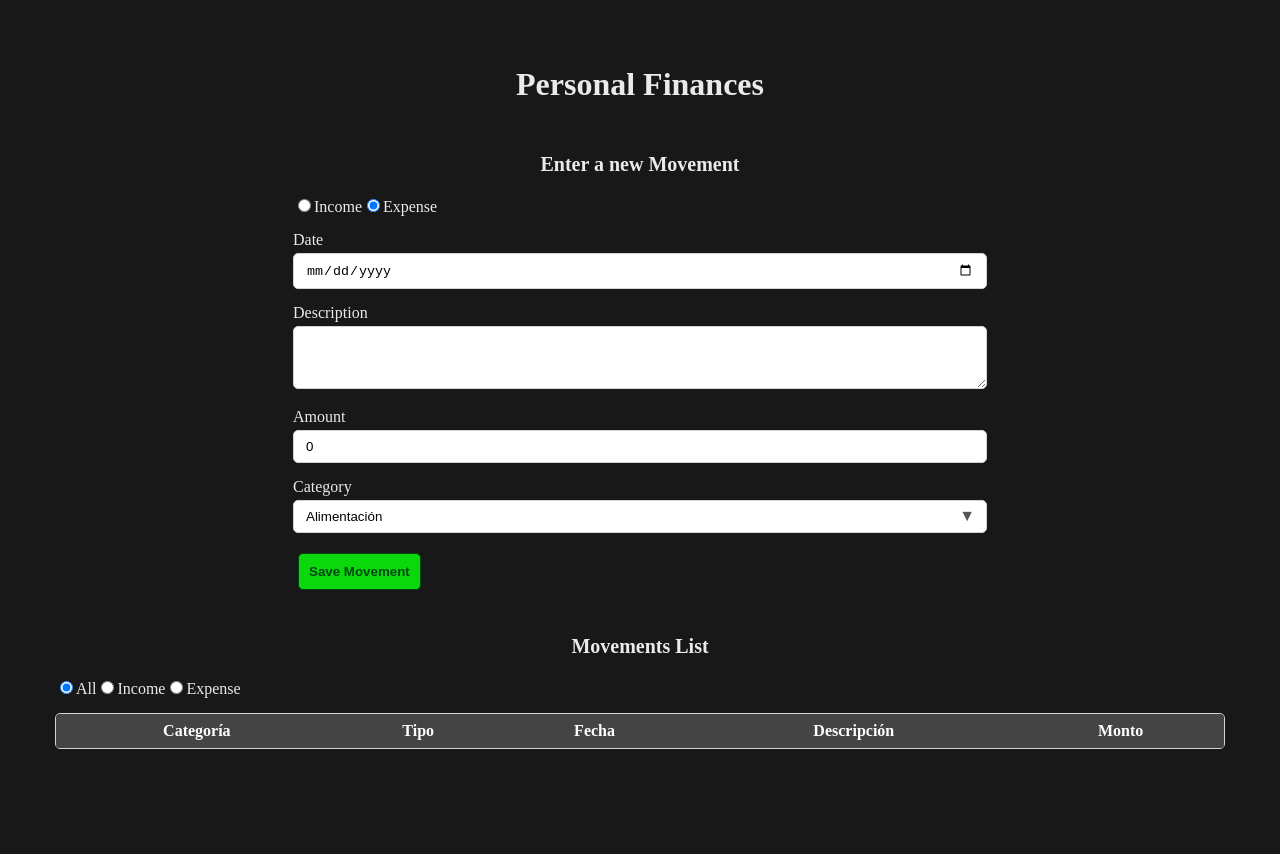
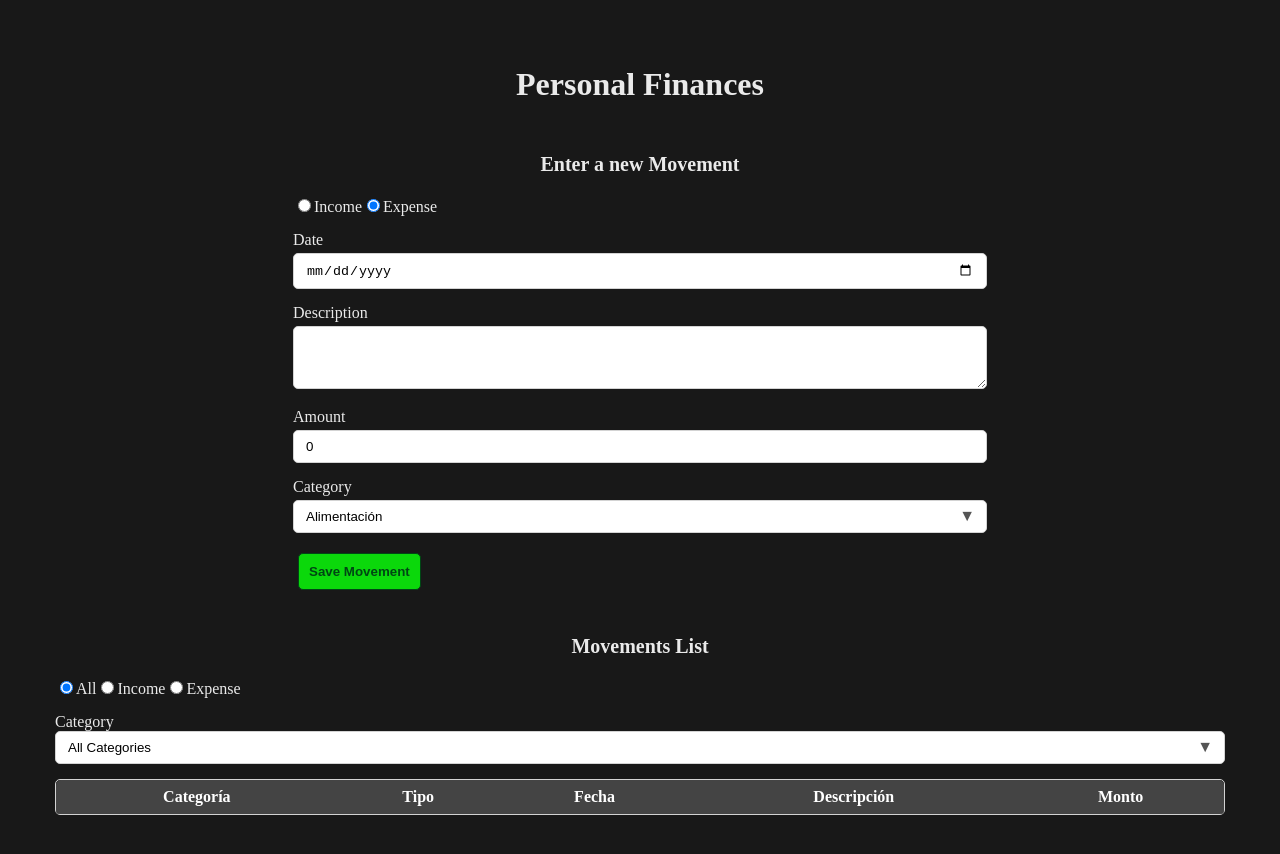
Before and after one commit to gus25888/personal-finance-app, a React (Vite) app in the folder frontend/: page / in a window 1280 px wide. Shown: the top 854 px of the page. Before the commit the page ends 804 px from the top, so only its background shows below. Built offline with nearby package versions, Linux system fonts and the light colour scheme.

Commit message:
feat: added Category filter to MovementListFilters and MovementList.

```diff
--- a/frontend/src/components/MovementList.tsx
+++ b/frontend/src/components/MovementList.tsx
@@ -1,7 +1,9 @@
 import { useState, type JSX } from "react";
 
 import {
+    CATEGORY_FILTER_ALL,
     MOVEMENT_TYPE_FILTER,
+    type CategoryFilter,
     type Movement,
     type MovementTypeFilter,
 } from "../types";
@@ -16,6 +18,8 @@ const MovementList = ({ movements }: Props): JSX.Element => {
     const [movementType, setMovementType] = useState<MovementTypeFilter>(
         MOVEMENT_TYPE_FILTER.ALL
     );
+    const [movementCategory, setMovementCategory] =
+        useState<CategoryFilter>(CATEGORY_FILTER_ALL);
 
     return (
         <section className="table-section">
@@ -23,6 +27,8 @@ const MovementList = ({ movements }: Props): JSX.Element => {
             <MovementListFilters
                 movementType={movementType}
                 setMovementType={setMovementType}
+                movementCategory={movementCategory}
+                setMovementCategory={setMovementCategory}
             />
             <table className="movements-table">
                 <thead className="table-header">
@@ -40,6 +46,11 @@ const MovementList = ({ movements }: Props): JSX.Element => {
                             movementType === MOVEMENT_TYPE_FILTER.ALL
                                 ? true
                                 : movement.type === movementType
+                        )
+                        .filter((movement) =>
+                            movementCategory === CATEGORY_FILTER_ALL
+                                ? true
+                                : movement.categoryId === movementCategory
                         )
                         .map((movement) => {
                             const categoryName =
--- a/frontend/src/components/MovementListFilters.tsx
+++ b/frontend/src/components/MovementListFilters.tsx
@@ -1,23 +1,36 @@
 import type { JSX } from "react";
 import {
+    type CategoryFilter,
     type MovementTypeFilter,
+    CATEGORY_FILTER_ALL,
+    CATEGORY_FILTER_ALL_LABEL,
     MOVEMENT_TYPE_FILTER,
     MOVEMENT_TYPE_FILTER_LABEL,
 } from "../types";
+import { categories } from "../data/categories";
 
 type FiltersProps = {
     movementType: MovementTypeFilter;
     setMovementType: React.Dispatch<React.SetStateAction<MovementTypeFilter>>;
+    movementCategory: CategoryFilter;
+    setMovementCategory: React.Dispatch<React.SetStateAction<CategoryFilter>>;
 };
 
 const MovementListFilters = ({
     movementType,
     setMovementType,
+    movementCategory,
+    setMovementCategory,
 }: FiltersProps): JSX.Element => {
     const onChangeMovementType = (event: React.ChangeEvent<HTMLInputElement>) =>
         setMovementType(event.target.value as MovementTypeFilter);
 
+    const onChangeMovementCategory = (
+        event: React.ChangeEvent<HTMLSelectElement>
+    ) => setMovementCategory(event.target.value as CategoryFilter);
+
     return (
+        <>
             <div className="form-group">
                 <label className="radio-option">
                     <input
@@ -50,6 +63,38 @@ const MovementListFilters = ({
                     {MOVEMENT_TYPE_FILTER_LABEL.EXPENSE}
                 </label>
             </div>
+            <div className="form-group">
+                <div className="form-group">
+                    <label className="form-label">
+                        Category
+                        <div className="select-wrapper">
+                            <select
+                                className="form-input"
+                                value={movementCategory}
+                                onChange={onChangeMovementCategory}
+                            >
+                                <option
+                                    key={CATEGORY_FILTER_ALL}
+                                    value={CATEGORY_FILTER_ALL}
+                                >
+                                    {CATEGORY_FILTER_ALL_LABEL}
+                                </option>
+                                {categories.map((category) => {
+                                    return (
+                                        <option
+                                            key={category.id}
+                                            value={category.id}
+                                        >
+                                            {category.name}
+                                        </option>
+                                    );
+                                })}
+                            </select>
+                        </div>
+                    </label>
+                </div>
+            </div>
+        </>
     );
 };
 
--- a/frontend/src/types/index.ts
+++ b/frontend/src/types/index.ts
@@ -1,3 +1,4 @@
+/** MOVEMENT CONSTANTS AND TYPES */
 export const MOVEMENT_TYPE = {
     INCOME: "income",
     EXPENSE: "expense",
@@ -7,6 +8,7 @@ export const MOVEMENT_TYPE_FILTER = {
     ...MOVEMENT_TYPE,
     ALL: "all",
 } as const;
+
 export const MOVEMENT_TYPE_LABEL = {
     INCOME: "Income",
     EXPENSE: "Expense",
@@ -18,6 +20,7 @@ export const MOVEMENT_TYPE_FILTER_LABEL = {
 } as const;
 
 export type MovementType = (typeof MOVEMENT_TYPE)[keyof typeof MOVEMENT_TYPE];
+
 export type MovementTypeFilter =
     (typeof MOVEMENT_TYPE_FILTER)[keyof typeof MOVEMENT_TYPE_FILTER];
 
@@ -29,8 +32,17 @@ export type Movement = {
     categoryId: Category["id"];
     type: MovementType;
 };
+
+export type NewMovement = Omit<Movement, "id">;
+
+/** CATEGORY CONSTANTS AND TYPES */
+
 export type Category = {
     id: number;
     name: string;
 };
-export type NewMovement = Omit<Movement, "id">;
+
+export type CategoryFilter = Category["id"] | typeof CATEGORY_FILTER_ALL;
+
+export const CATEGORY_FILTER_ALL = "all" as const;
+export const CATEGORY_FILTER_ALL_LABEL = "All Categories" as const;
```
Lines whose indentation alone changed are shown as unchanged.
